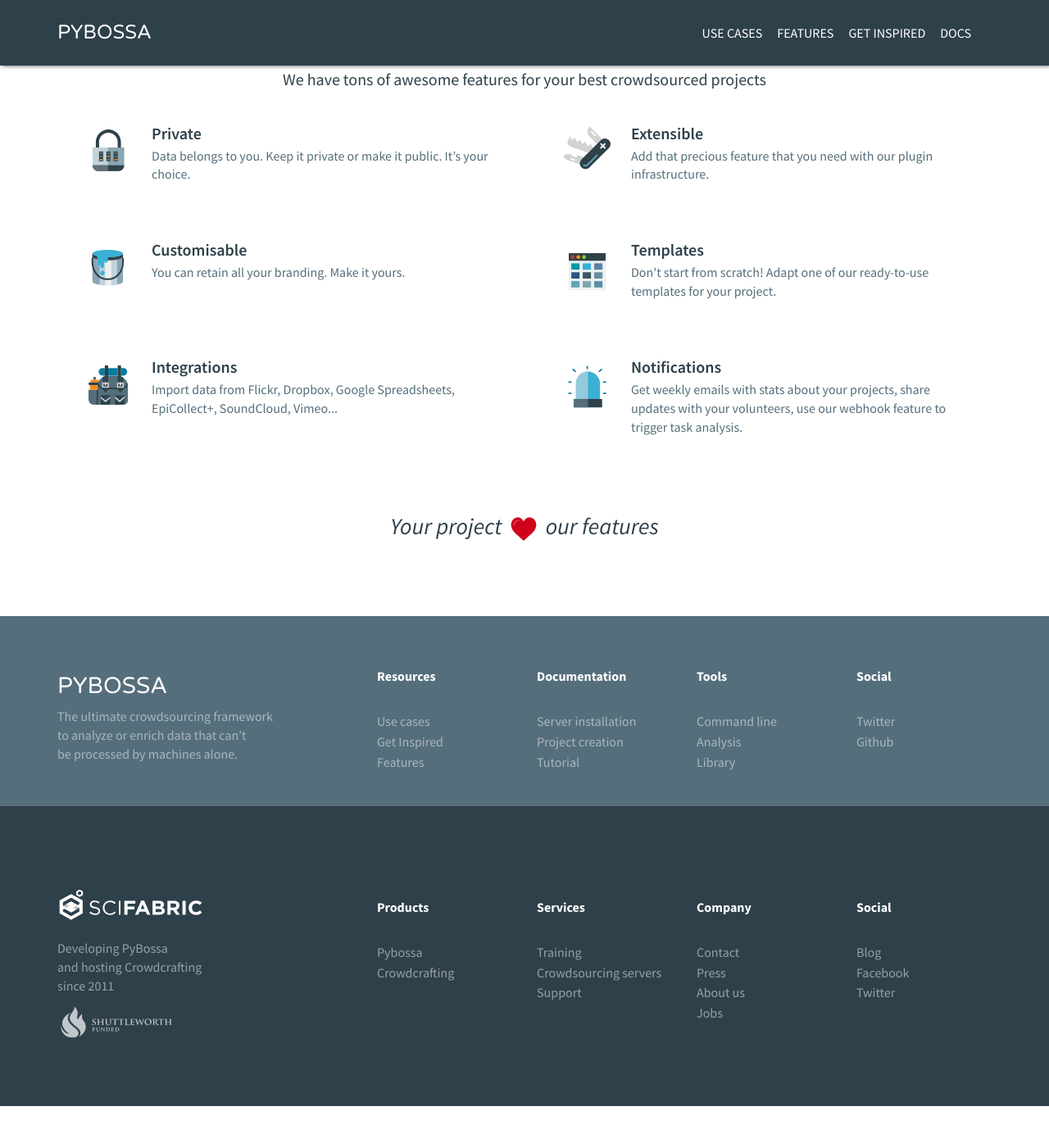
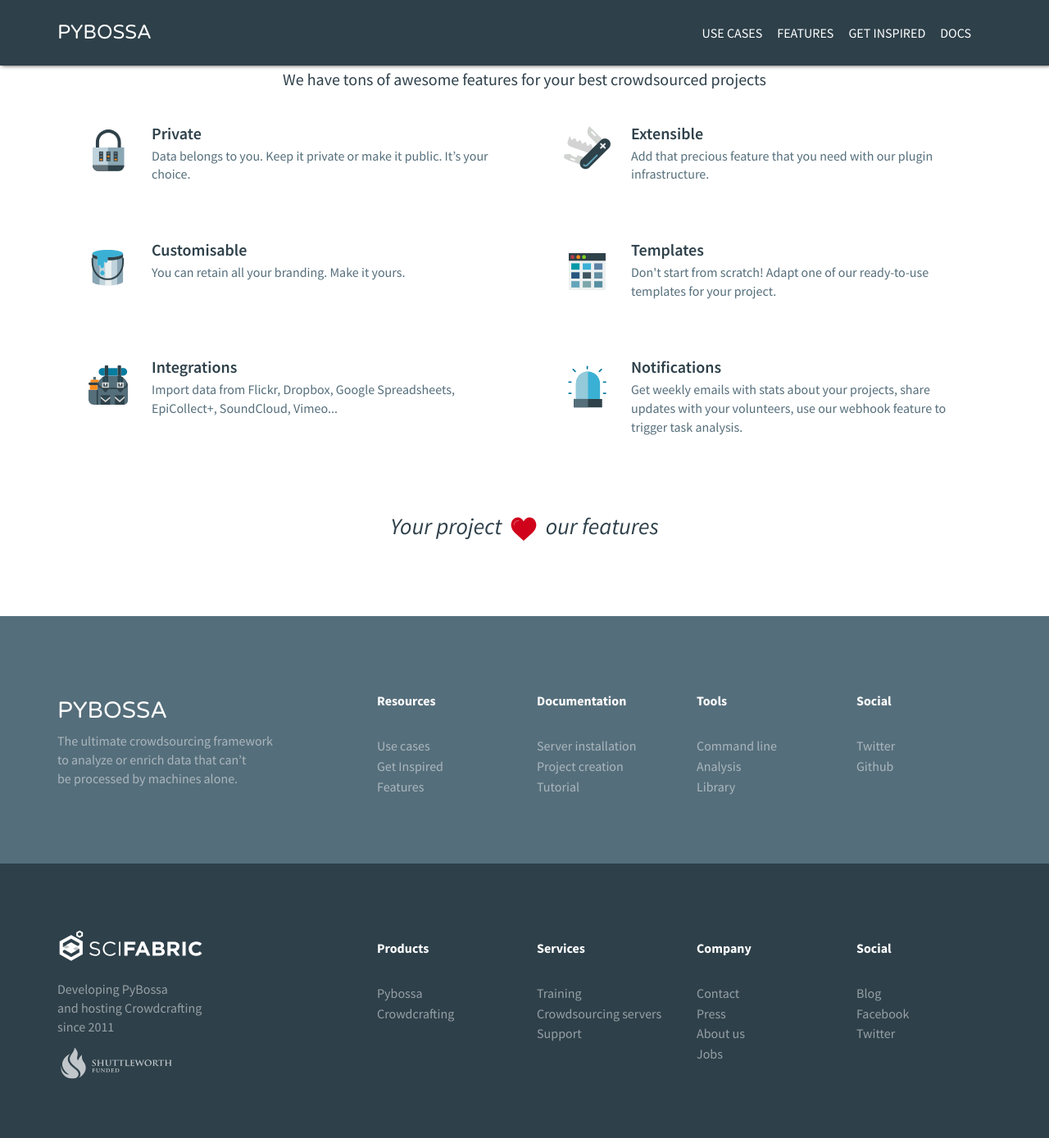
Before and after one commit to Scifabric/pybossa.github.io, a Jekyll site: the page built from index.html, in a window 1280 px wide and 1400 px high, scrolled down 1207 px. Shown: the top 1389 px of the window at 82% size. Built offline with Jekyll 4.4.1, drawn with Linux system fonts in a browser that asks for light colours; nearby versions of some CDN libraries; Markdown is read by kramdown in place of the engine named in the settings; a style sheet for code colours, icons or effects is not loaded; before the commit the page ends 2557 px from its top, so only the background shows below that.

Commit message:
Same padding for footers

```diff
--- a/_sass/partials/_footer.scss
+++ b/_sass/partials/_footer.scss
@@ -1,7 +1,7 @@
 footer .scifabric,
 footer .pybossa {
     color: white;
-    padding:100px 0 80px ;
+    padding:80px 0 80px ;
     margin:0;
     font-family: 'Source Sans Pro', sans-serif;
     text-shadow:0 0 1px transparent;
@@ -14,7 +14,6 @@
 
 footer .pybossa {
     background-color: $grey;
-    padding:50px 0 40px ;
 }
 footer .scifabric{
 background-color: $dark-grey;
```
